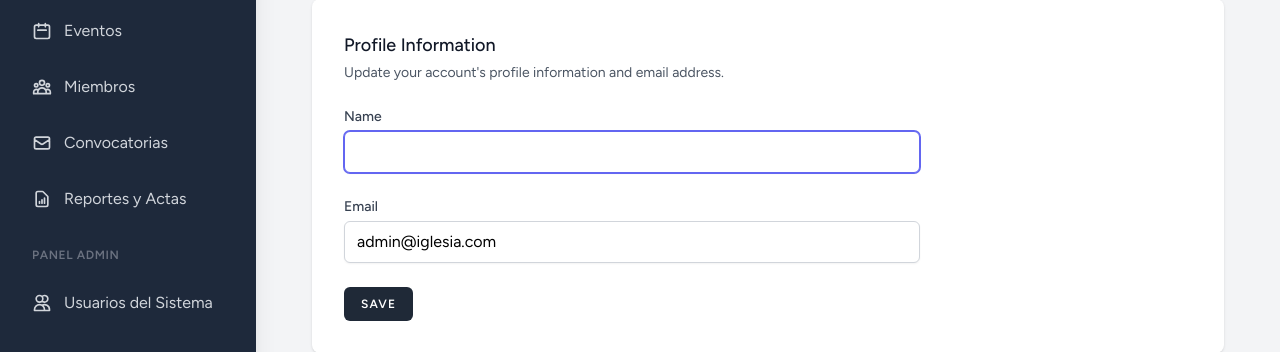
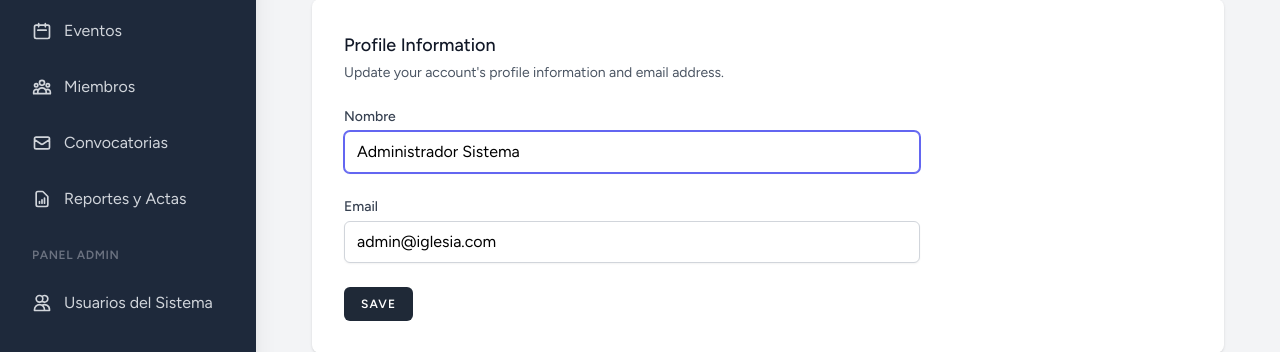
Before and after one commit to CeleniaMillares/iglesia-eventos, a Laravel app: page /profile in a window 1280 px wide. Shown: the part 137-489 px from the top of the page. Run offline with Laravel 12, Linux system fonts and the light colour scheme; a user stored in the database is signed in; data comes from the database, SQL or seed files in the repository; style sheets or scripts are compiled from the project's sources.

Commit message:
Align profile updates with nombre field
Co-authored-by: Copilot <223556219+Copilot@users.noreply.github.com>

```diff
--- a/app/Http/Requests/ProfileUpdateRequest.php
+++ b/app/Http/Requests/ProfileUpdateRequest.php
@@ -17,7 +17,7 @@ class ProfileUpdateRequest extends FormRequest
     public function rules(): array
     {
         return [
-            'name' => ['required', 'string', 'max:255'],
+            'nombre' => ['required', 'string', 'max:255'],
             'email' => [
                 'required',
                 'string',
--- a/resources/views/profile/partials/update-profile-information-form.blade.php
+++ b/resources/views/profile/partials/update-profile-information-form.blade.php
@@ -18,9 +18,9 @@
         @method('patch')
 
         <div>
-            <x-input-label for="name" :value="__('Name')" />
-            <x-text-input id="name" name="name" type="text" class="mt-1 block w-full" :value="old('name', $user->name)" required autofocus autocomplete="name" />
-            <x-input-error class="mt-2" :messages="$errors->get('name')" />
+            <x-input-label for="nombre" :value="__('Nombre')" />
+            <x-text-input id="nombre" name="nombre" type="text" class="mt-1 block w-full" :value="old('nombre', $user->nombre)" required autofocus autocomplete="name" />
+            <x-input-error class="mt-2" :messages="$errors->get('nombre')" />
         </div>
 
         <div>
```
Also changed, not shown: tests/Feature/ProfileTest.php (+3 -3 lines).
